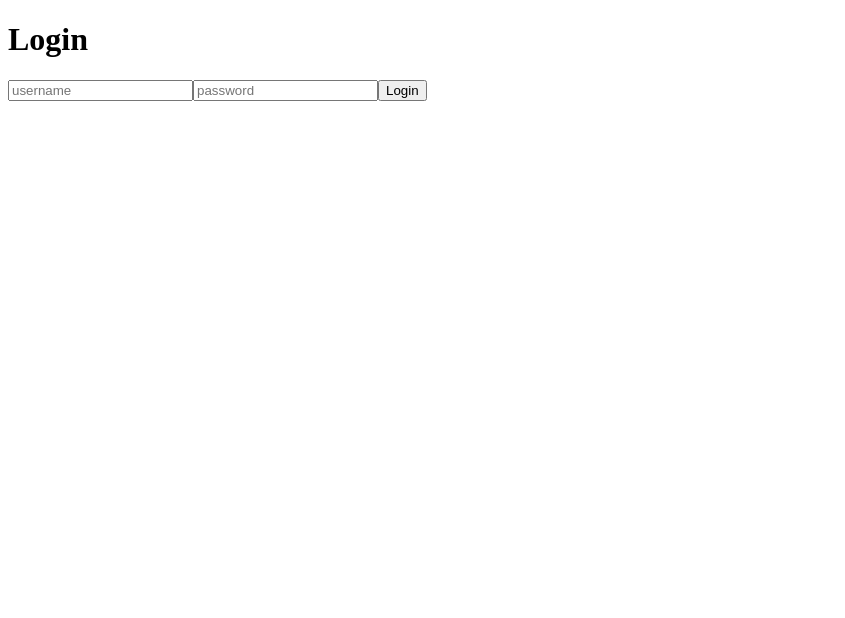
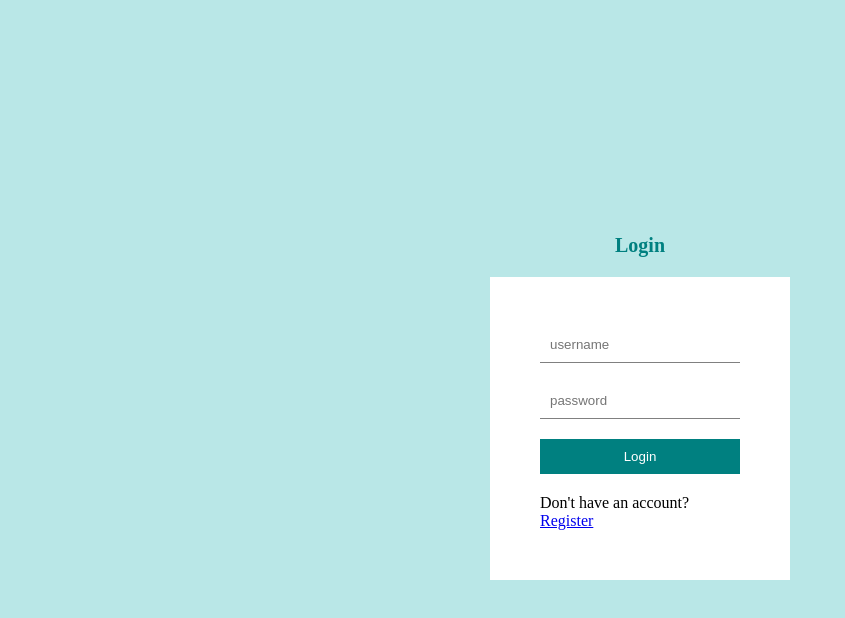
Before and after one commit to ellen3128/Blog, a React (Vite) app in the folder client/: page /login in a window 1280 px wide. Shown: the top 618 px of the page, without its empty margins (0-845 px from the left). Built offline with nearby package versions, Linux system fonts and the light colour scheme.

Commit message:
adds styling on login page with link to register page

```diff
--- a/client/src/App.jsx
+++ b/client/src/App.jsx
@@ -8,6 +8,7 @@ import Login from "./pages/Login";
 import Write from "./pages/Write";
 import Home from "./pages/Home";
 import Single from "./pages/Single";
+import "./style.scss";
 
 // 🔎 Utilizing <Outlet> for dry code! https://reactrouter.com/en/main/components/outlet
 
--- a/client/src/pages/Login.jsx
+++ b/client/src/pages/Login.jsx
@@ -1,4 +1,5 @@
 import React from 'react'
+import { Link } from 'react-router-dom';
 
 const Login = () => {
   return (
@@ -8,7 +9,7 @@ const Login = () => {
         <input type="text" placeholder="username" />
         <input type="password" placeholder="password" />
         <button>Login</button>
-
+        <span> Don't have an account? <Link to="/register">Register</Link></span>
       </form>
     </div>
   )
--- a/client/src/style.scss
+++ b/client/src/style.scss
@@ -1,5 +1,50 @@
+$lightGreen : #b9e7e7;
+
+body {
+    margin: 0;
+    padding: 0;
+  }
+
 .app {
     .container {
         // Login & Register
+
+        .auth {
+            display: flex;
+            flex-direction: column;
+            align-items: center;
+            justify-content: center;
+            height: 100vh;
+            background-color: $lightGreen;
+        }
+
+        h1 {
+            font-size: 20px;
+            color: teal;
+            margin-bottom: 20px;
+        }
+
+        form {
+            display: flex;
+            flex-direction: column;
+            padding: 50px;
+            background-color: white;
+            width: 200px;
+            gap: 20px;
+
+            input {
+                padding: 10px;
+                border: none;
+                border-bottom: 1px solid grey;
+            }
+
+            button {
+                padding: 10px;
+                border: none;
+                background-color: teal;
+                cursor: pointer;
+                color: white;
+            }
+        }
     }
 }
```
